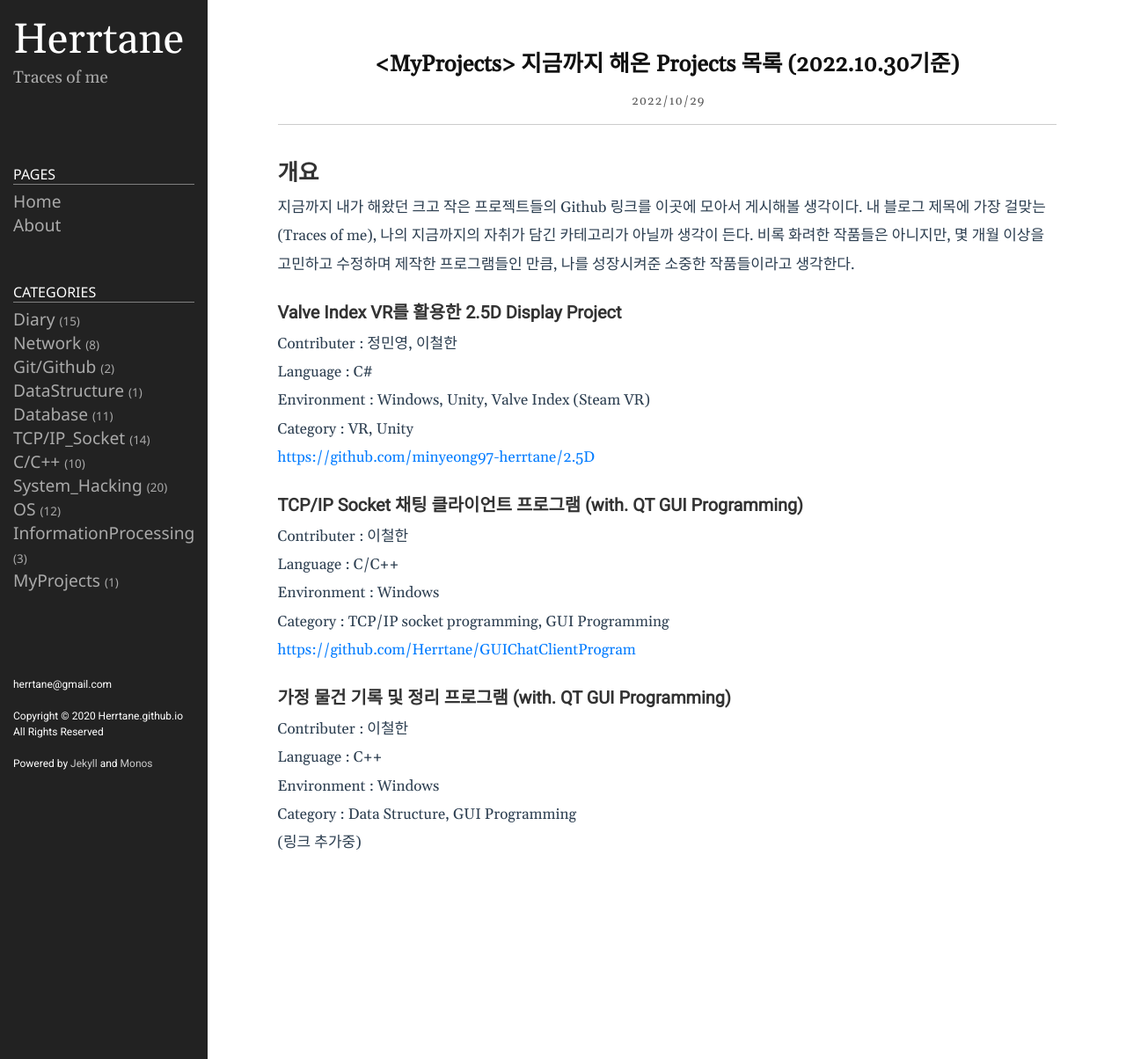
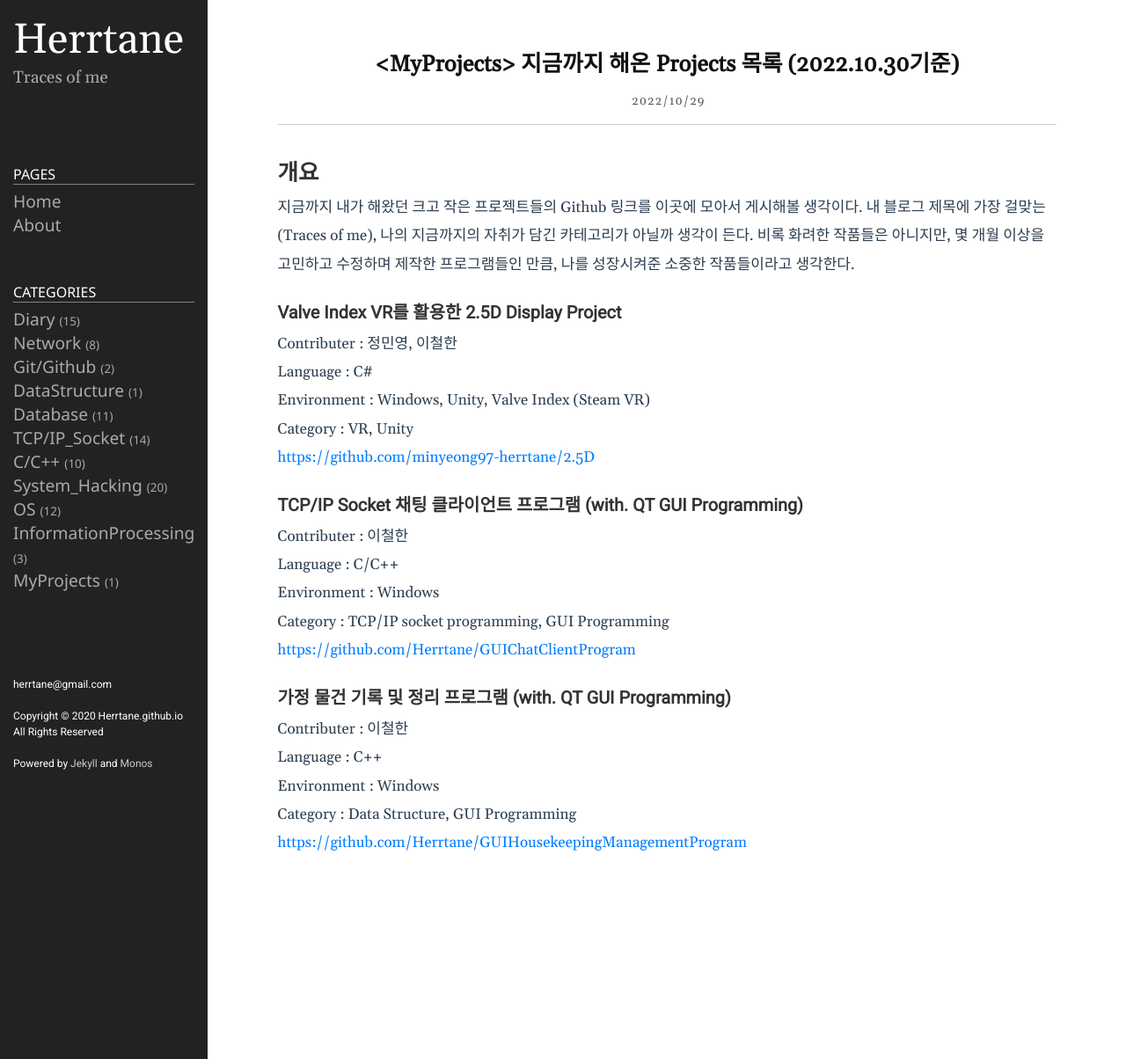
Before and after one commit to Herrtane/Herrtane.github.io, a Jekyll site: the page built from _posts/MyProjects/2022-10-30-MyProjects-list.markdown, in a window 1280 px wide. Shown: the whole page at 88% size. Built offline with Jekyll 4.4.1, drawn with Linux system fonts in a browser that asks for light colours; comment, search, counter and statistics services are not loaded.

Commit message:
Update MyProjects

```diff
--- a/_posts/MyProjects/2022-10-30-MyProjects-list.markdown
+++ b/_posts/MyProjects/2022-10-30-MyProjects-list.markdown
@@ -44,4 +44,4 @@ Environment : Windows
 
 Category : Data Structure, GUI Programming
 
-(링크 추가중)
+[https://github.com/Herrtane/GUIHousekeepingManagementProgram](https://github.com/Herrtane/GUIHousekeepingManagementProgram)
```
